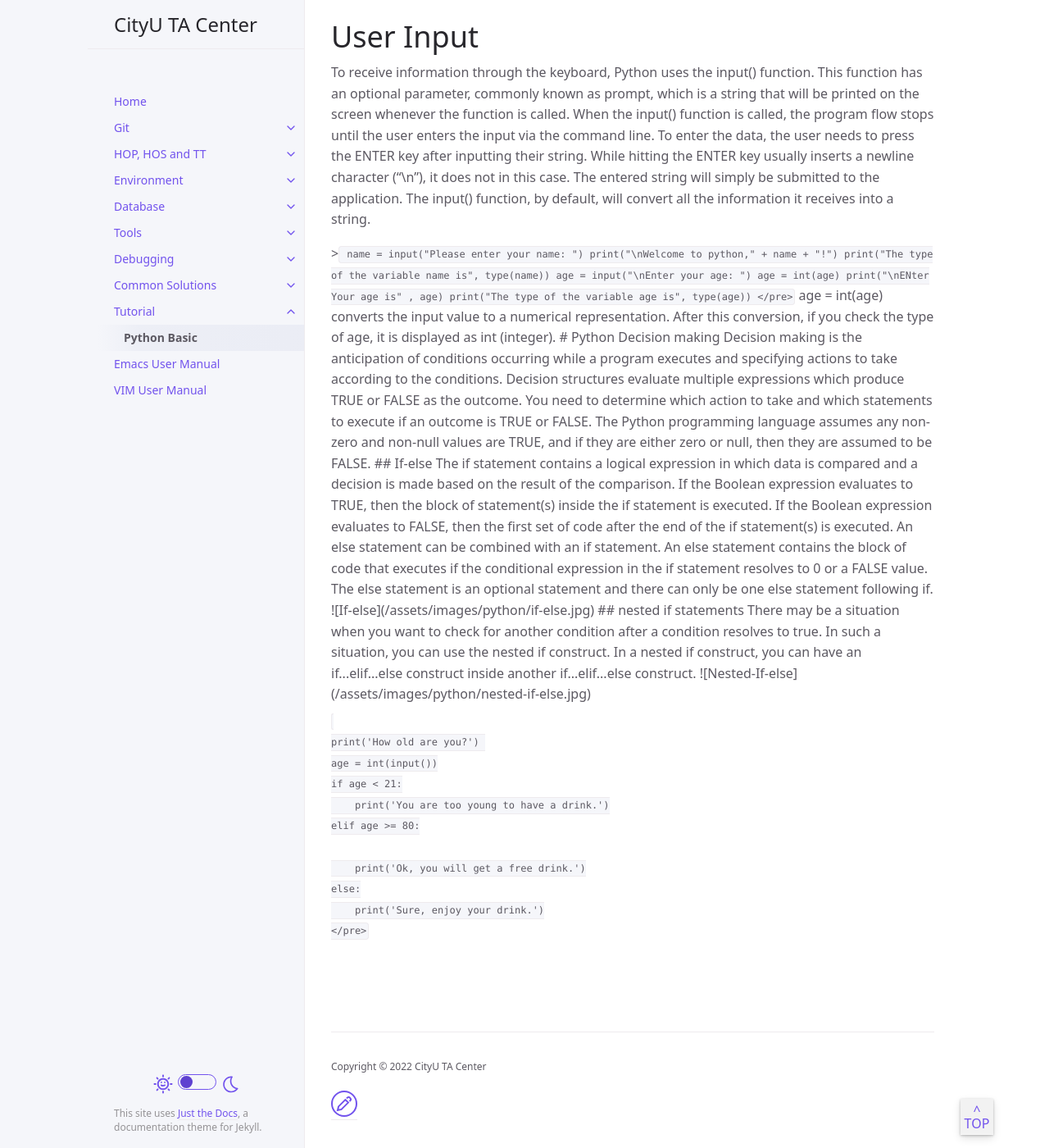
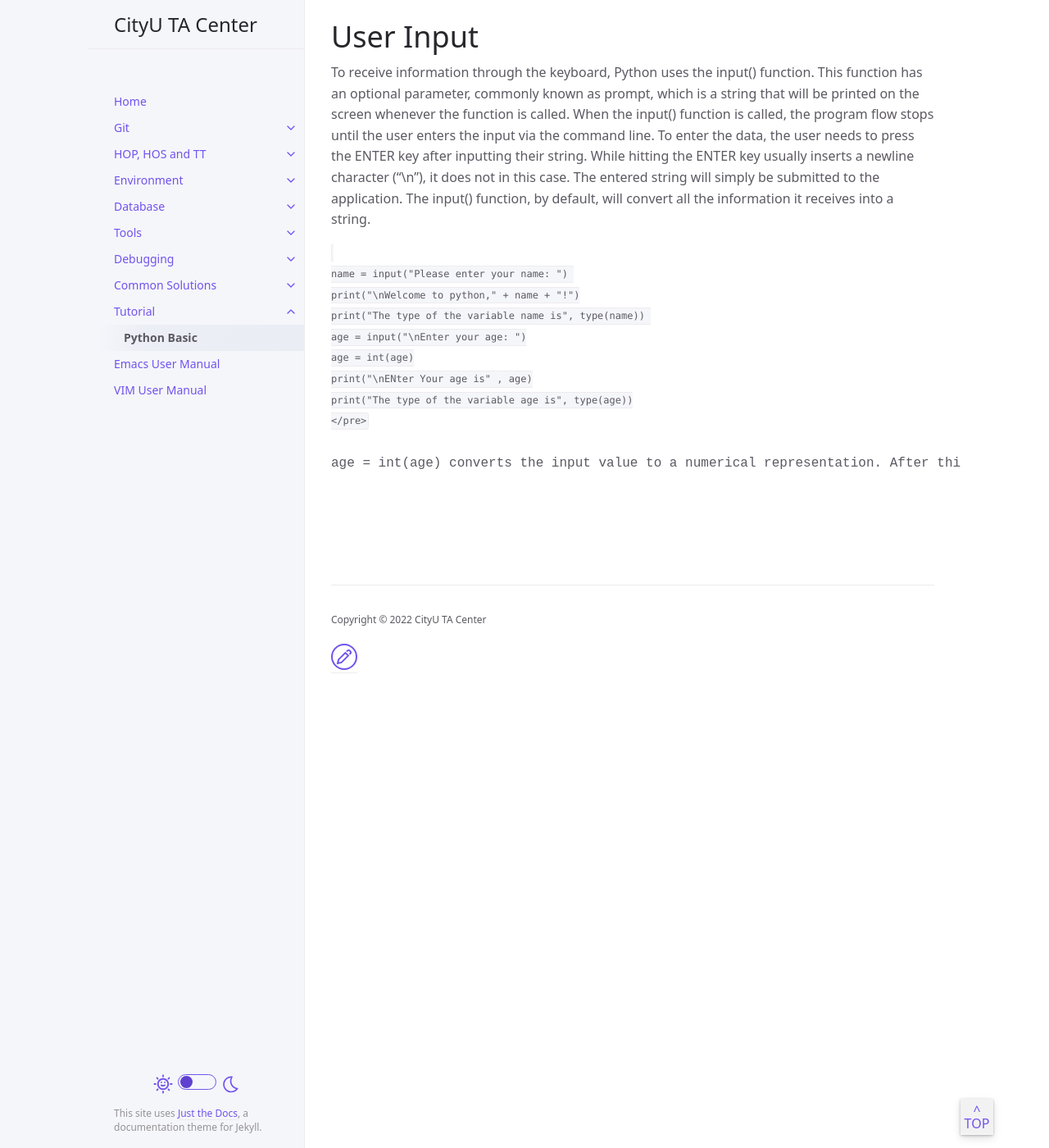
Before and after one commit to thomasthaddeus/cityuseattle.github.io, a Jekyll site: the page built from docs/tutorial/Python_Basic.md, in a window 1280 px wide and 1400 px high, scrolled down 6454 px. Shown: the whole window at 82% size. Built offline with Jekyll 4.4.1, drawn with Linux system fonts in a browser that asks for light colours.

Commit message:
tutorial/Python_Basic.md

```diff
--- a/docs/tutorial/Python_Basic.md
+++ b/docs/tutorial/Python_Basic.md
@@ -168,37 +168,3 @@ print("The type of the variable age is", type(age))
 </pre></code>
 
 age = int(age) converts the input value to a numerical representation. After this conversion, if you check the type of age, it is displayed as int (integer).
-
-# Python Decision making
-
-Decision making is the anticipation of conditions occurring while a program executes and specifying actions to take according to the conditions.
-Decision structures evaluate multiple expressions which produce TRUE or FALSE as the outcome. You need to determine which action to take and which statements to execute if an outcome is TRUE or FALSE.
-The Python programming language assumes any non-zero and non-null values are TRUE, and if they are either zero or null, then they are assumed to be FALSE.
-
-## If-else
-
-The if statement contains a logical expression in which data is compared and a decision is made based on the result of the comparison.
-If the Boolean expression evaluates to TRUE, then the block of statement(s) inside the if statement is executed. If the Boolean expression evaluates to FALSE, then the first set of code after the end of the if statement(s) is executed.
-An else statement can be combined with an if statement. An else statement contains the block of code that executes if the conditional expression in the if statement resolves to 0 or a FALSE value.
-The else statement is an optional statement and there can only be one else statement following if.
-
-  ![If-else](/assets/images/python/if-else.jpg)
-
-## nested if statements
-There may be a situation when you want to check for another condition after a condition resolves to true. In such a situation, you can use the nested if construct.
-In a nested if construct, you can have an if...elif...else construct inside another if...elif...else construct.
-
-  ![Nested-If-else](/assets/images/python/nested-if-else.jpg)
-
-
-<pre><code>
-print('How old are you?')
-age = int(input())
-if age < 21:
-    print('You are too young to have a drink.')
-elif age >= 80:
-
-    print('Ok, you will get a free drink.')
-else:
-    print('Sure, enjoy your drink.')
-</pre></code>
```
